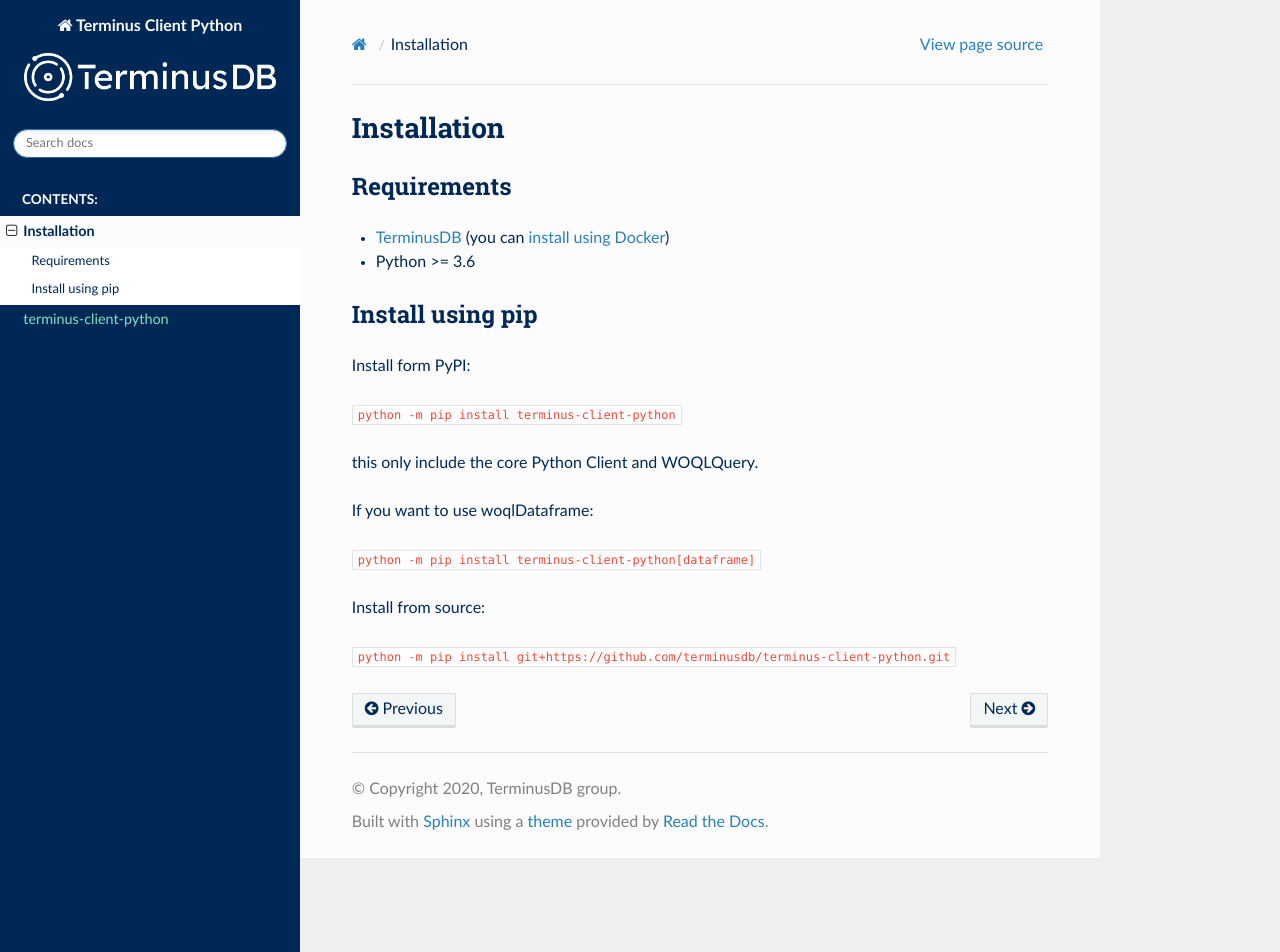
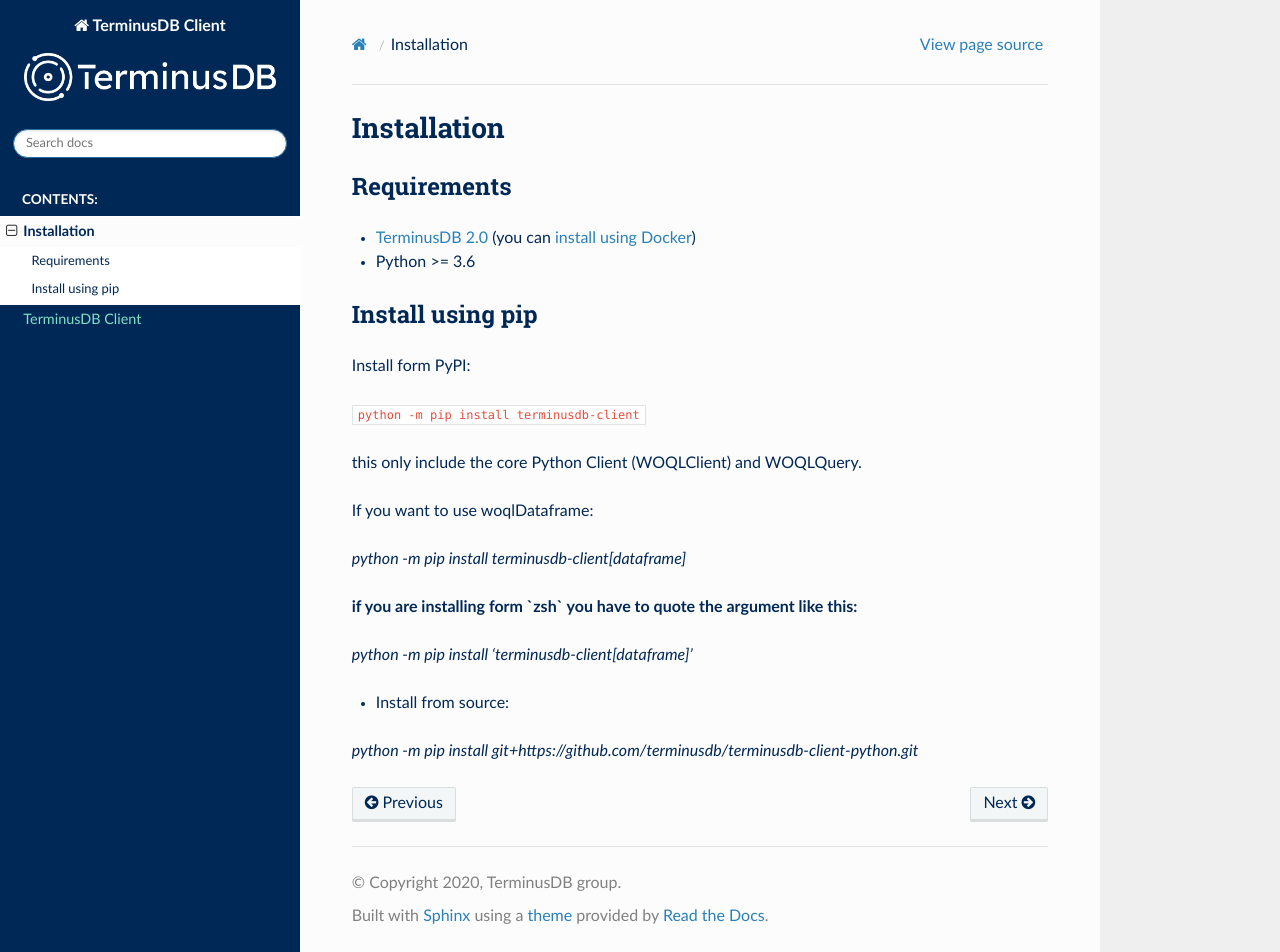
Before and after one commit to terminusdb/terminusdb-client-python, a Sphinx documentation site: the page built from docs/source/installation.rst, in a window 1280 px wide and 952 px high. Built offline with Sphinx 7.4.7 and the Read the Docs theme 2.0.0, drawn with Linux system fonts in a browser that asks for light colours; pages that are not in the unit, such as notebooks, are missing from menus.

Commit message:
update docs files

```diff
--- a/docs/source/conf.py
+++ b/docs/source/conf.py
@@ -20,7 +20,7 @@
 
 # -- Project information -----------------------------------------------------
 
-project = "Terminus Client Python"
+project = "TerminusDB Client"
 copyright = "2020, TerminusDB group"
 author = "TerminusDB group"
 
--- a/docs/source/index.rst
+++ b/docs/source/index.rst
@@ -1,9 +1,9 @@
-.. Terminus Client Python documentation master file, created by
+.. TerminusDB Client documentation master file, created by
    sphinx-quickstart on Tue Jan 21 16:42:57 2020.
    You can adapt this file completely to your liking, but it should at least
    contain the root `toctree` directive.
 
-Terminus Client Python's documentation
+TerminusDB Client's documentation
 ======================================
 
 .. toctree::
--- a/docs/source/installation.rst
+++ b/docs/source/installation.rst
@@ -3,8 +3,8 @@
 
 Requirements
 ------------
-* `TerminusDB <https://github.com/terminusdb/terminus-server>`_
-  (you can `install using Docker <https://github.com/terminusdb/terminus-quickstart>`_)
+* `TerminusDB 2.0 <https://github.com/terminusdb/terminusdb-server>`_
+  (you can `install using Docker <https://github.com/terminusdb/terminusdb-quickstart>`_)
 * Python >= 3.6
 
 Install using pip
@@ -12,14 +12,18 @@
 
 Install form PyPI:
 
-``python -m pip install terminus-client-python``
+``python -m pip install terminusdb-client``
 
-this only include the core Python Client and WOQLQuery.
+this only include the core Python Client (WOQLClient) and WOQLQuery.
 
 If you want to use woqlDataframe:
 
-``python -m pip install terminus-client-python[dataframe]``
+`python -m pip install terminusdb-client[dataframe]`
 
-Install from source:
+**if you are installing form `zsh` you have to quote the argument like this:**
 
-``python -m pip install git+https://github.com/terminusdb/terminus-client-python.git``
+`python -m pip install 'terminusdb-client[dataframe]'`
+
+- Install from source:
+
+`python -m pip install git+https://github.com/terminusdb/terminusdb-client-python.git`
--- a/docs/source/modules.rst
+++ b/docs/source/modules.rst
@@ -1,4 +1,4 @@
-terminus-client-python
+TerminusDB Client
 ======================
 
 .. toctree::
--- a/docs/source/woqlQuery.rst
+++ b/docs/source/woqlQuery.rst
@@ -1,5 +1,5 @@
-woqlpy
-======
+woqlQuery
+=========
 
 
 .. autoclass:: terminusdb_client.WOQLQuery
--- a/docs/source/woqlclient.rst
+++ b/docs/source/woqlclient.rst
@@ -1,4 +1,4 @@
-woqlclient
+woqlClient
 ==========
 
 
```
